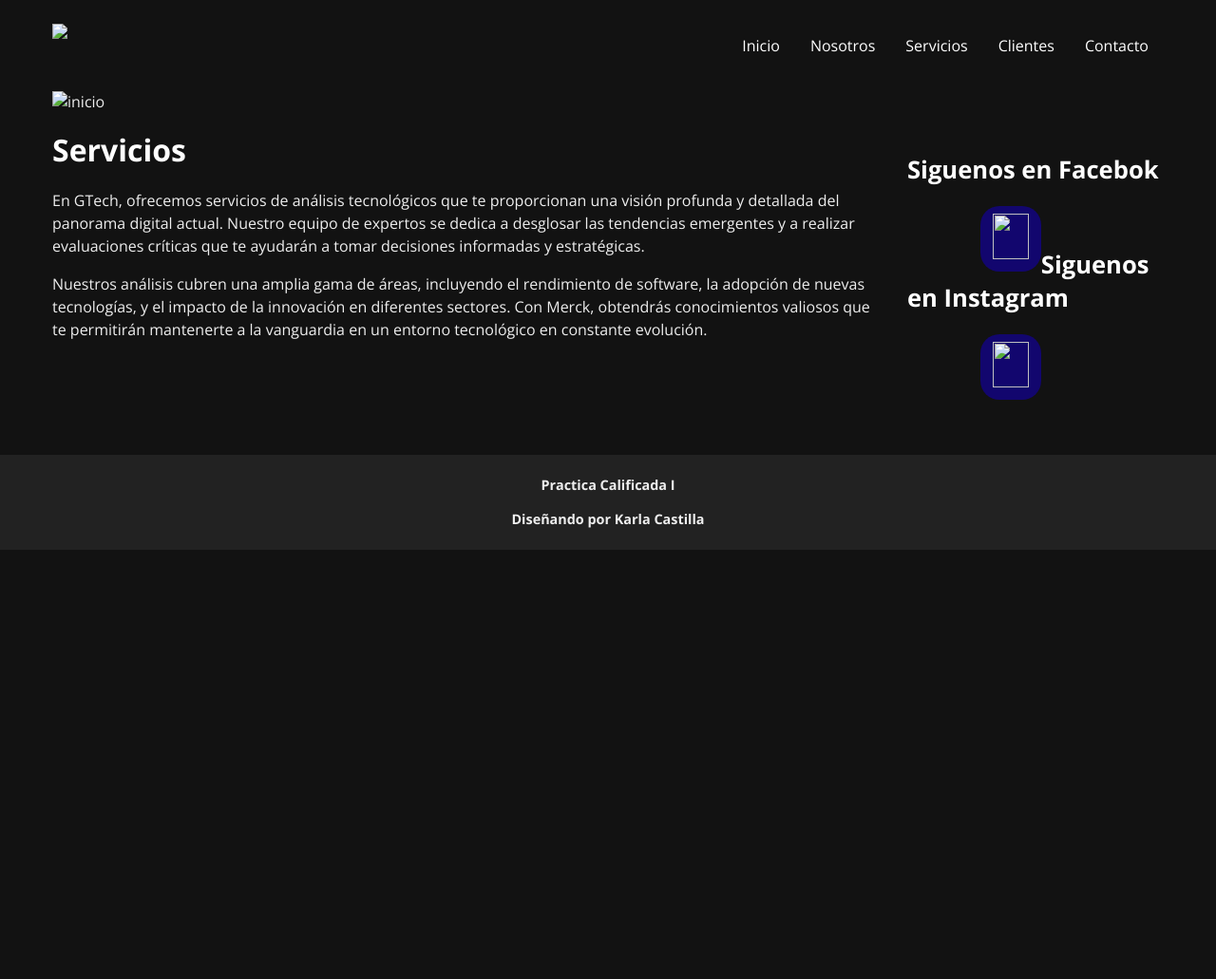
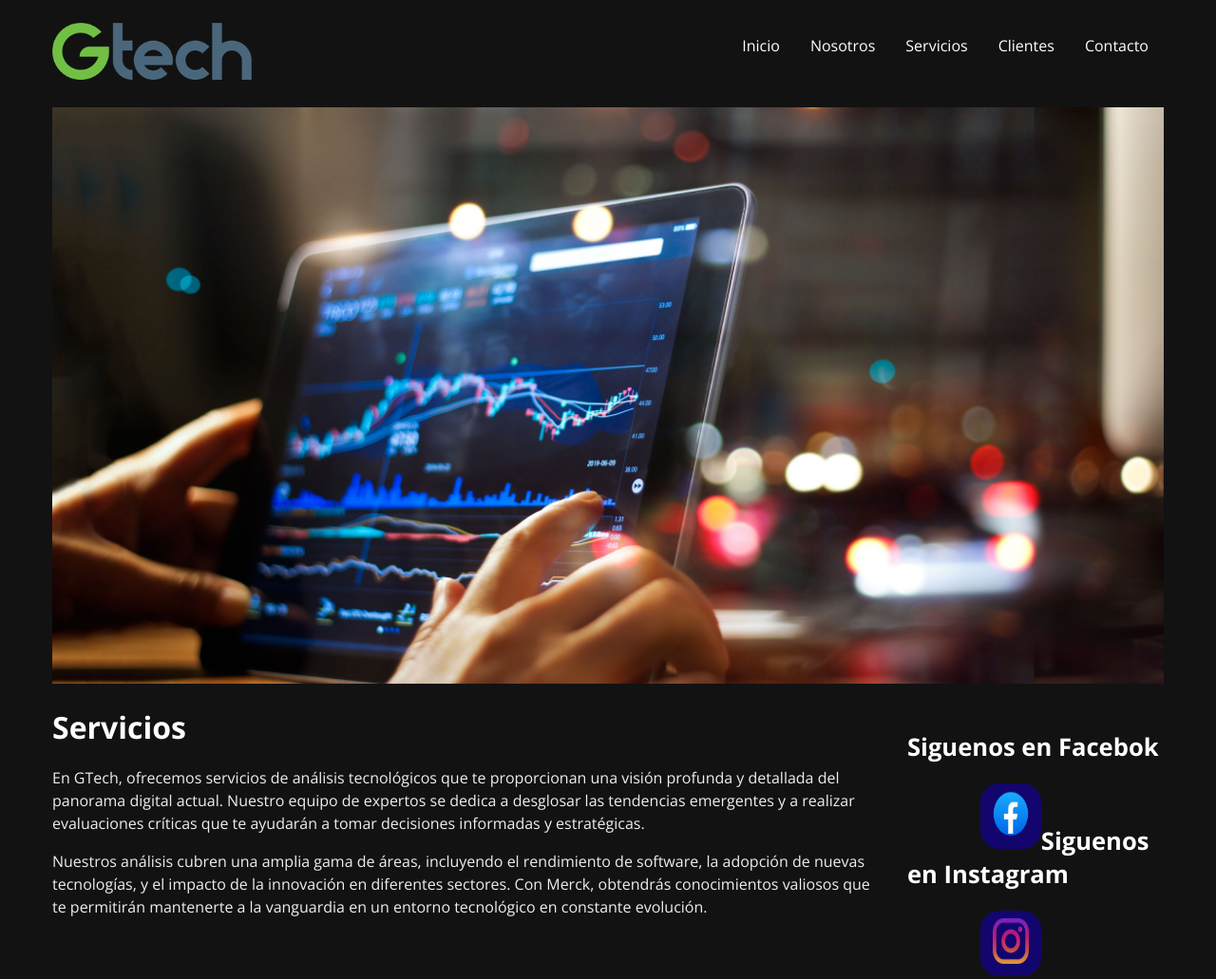
Before and after one commit to LucielAlex/PC1, a plain HTML site: page analisis.html in a window 1280 px wide. Shown: the top 1031 px of the page at 95% size. Before the commit the page ends 800 px from the top, so only its background shows below. Drawn offline with nearby package versions, Linux system fonts and the light colour scheme; files that its build step writes are made by us from their sources.

Commit message:
analisis.html

```diff
--- a/analisis.html
+++ b/analisis.html
@@ -4,14 +4,14 @@
     <meta charset="UTF-8">
     <meta name="viewport" content="width=device-width, initial-scale=1.0">
     <title>Practica Calificada I</title>
-    <link rel="icon" href="img/favicon.png">
-    <link rel="stylesheet" href="css/edgrid.css">
-    <link rel="stylesheet" href="css/estilo.css">
+    <link rel="icon" href="favicon.png">
+    <link rel="stylesheet" href="edgrid.css">
+    <link rel="stylesheet" href="estilo.css">
 </head>
 <body>
     <header class="ed-container">
         <div class="ed-item web-20">
-            <a href="/"><img id="imagen" src="img/logo.png"></a>
+            <a href="/"><img id="imagen" src="logo.png"></a>
         </div>
         <div class="ed-item web-80">
             <nav>
@@ -34,7 +34,7 @@
 
     <div id="banner" class="ed-container">
         <div class="ed-item">
-            <img src="img/analisis.jpg" alt="inicio">
+            <img src="analisis.jpg" alt="inicio">
         </div>
     </div>
 
@@ -57,9 +57,9 @@
         <aside class="ed-item web-25"><br>
             <div>
                 <h2>Siguenos en Facebok</h2>
-                <a href="http://facebook.com" target="_blank" class="sig"><img id="logito" src="img/face.png" alt=""></a><br>
+                <a href="http://facebook.com" target="_blank" class="sig"><img id="logito" src="face.png" alt=""></a><br>
                 <h2>Siguenos en Instagram</h2>
-                <a href="http://instagram.com" target="_blank" class="sig"><img id="logito" src="img/inst.png" alt=""></a>
+                <a href="http://instagram.com" target="_blank" class="sig"><img id="logito" src="inst.png" alt=""></a>
             </div>
         </aside>
     </div>
```
